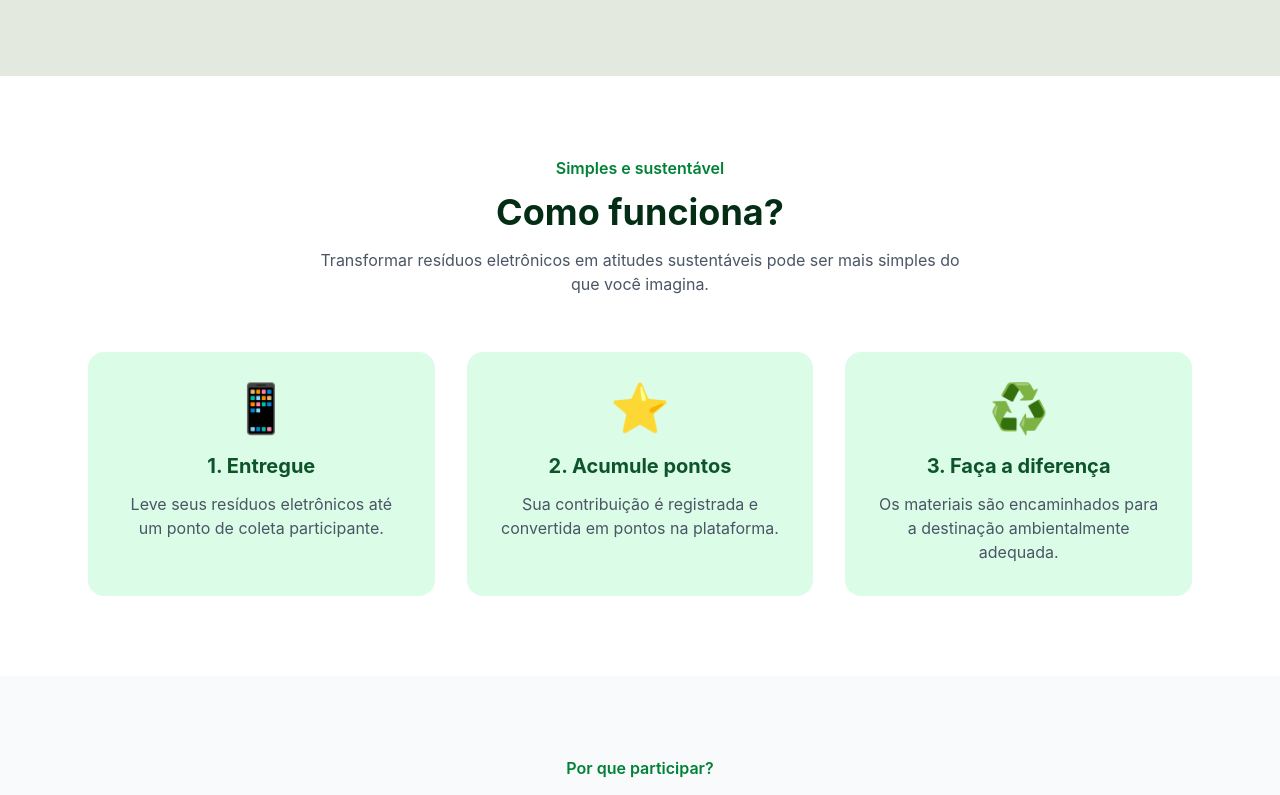
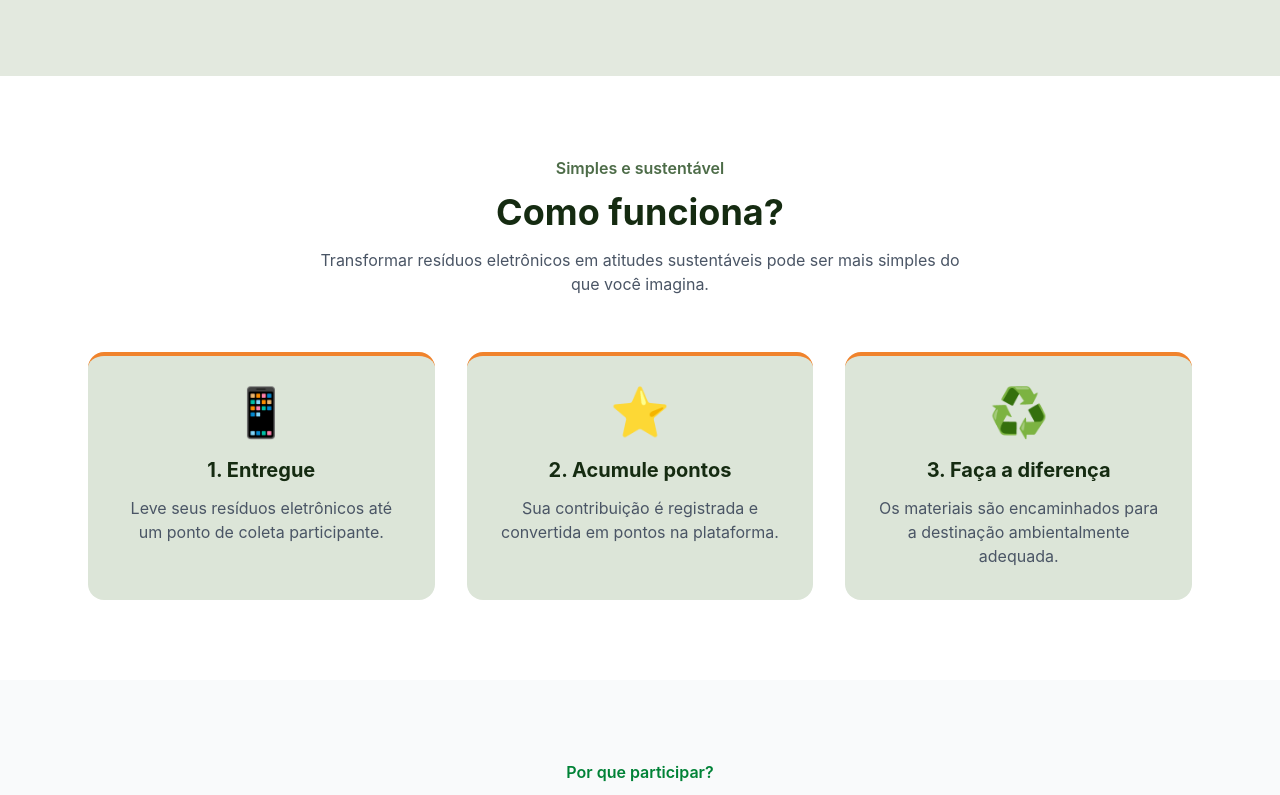
Before and after one commit to GS-EcoTech-Class/EcoTech-Class, a React (Vite) app: page / in a window 1280 px wide. Shown: the part 642-1437 px from the top of the page. Built offline with nearby package versions, Linux system fonts and the light colour scheme.

Commit message:
style: ajustando cores da seção Como funciona

```diff
--- a/src/components/Etapas.jsx
+++ b/src/components/Etapas.jsx
@@ -1,3 +1,4 @@
+
 import React from 'react'
 
 const Etapas = () => {
@@ -7,8 +8,8 @@ const Etapas = () => {
 
         {/* título da seção */}
         <div className="text-center mb-14">
-          <span className="text-green-700 font-semibold">Simples e sustentável</span>
-          <h2 className="text-3xl md:text-4xl font-bold text-green-950 mt-3 mb-4">Como funciona?</h2>
+          <span className="text-[#4d6c48] font-semibold">Simples e sustentável</span>
+          <h2 className="text-3xl md:text-4xl font-bold text-[#152b11] mt-3 mb-4">Como funciona?</h2>
           <p className="text-gray-600 max-w-2xl mx-auto">Transformar resíduos eletrônicos em atitudes sustentáveis pode ser mais simples do que você imagina.</p>
         </div>
 
@@ -16,22 +17,23 @@ const Etapas = () => {
         <div className="grid grid-cols-1 md:grid-cols-3 gap-8">
 
           {/* etapa 1 */}
-          <div className="bg-green-100 rounded-2xl p-8 text-center">
+          <div className="bg-[#dce5d8] border-t-4 border-[#f0832c] rounded-2xl p-8 text-center">
             <span className="text-5xl">📱</span>
-            <h3 className="text-xl font-bold text-green-900 mt-5 mb-3">1. Entregue</h3>
+            <h3 className="text-xl font-bold text-[#152b11] mt-5 mb-3">1. Entregue</h3>
             <p className="text-gray-600">Leve seus resíduos eletrônicos até um ponto de coleta participante.</p>
           </div>
+
           {/* etapa 2 */}
-          <div className="bg-green-100 rounded-2xl p-8 text-center">
+          <div className="bg-[#dce5d8] border-t-4 border-[#f0832c] rounded-2xl p-8 text-center">
             <span className="text-5xl">⭐</span>
-            <h3 className="text-xl font-bold text-green-900 mt-5 mb-3">2. Acumule pontos</h3>
+            <h3 className="text-xl font-bold text-[#152b11] mt-5 mb-3">2. Acumule pontos</h3>
             <p className="text-gray-600">Sua contribuição é registrada e convertida em pontos na plataforma.</p>
           </div>
 
           {/* etapa 3 */}
-          <div className="bg-green-100 rounded-2xl p-8 text-center">
+          <div className="bg-[#dce5d8] border-t-4 border-[#f0832c] rounded-2xl p-8 text-center">
             <span className="text-5xl">♻️</span>
-            <h3 className="text-xl font-bold text-green-900 mt-5 mb-3">3. Faça a diferença</h3>
+            <h3 className="text-xl font-bold text-[#152b11] mt-5 mb-3">3. Faça a diferença</h3>
             <p className="text-gray-600">Os materiais são encaminhados para a destinação ambientalmente adequada.</p>
           </div>
 
```
